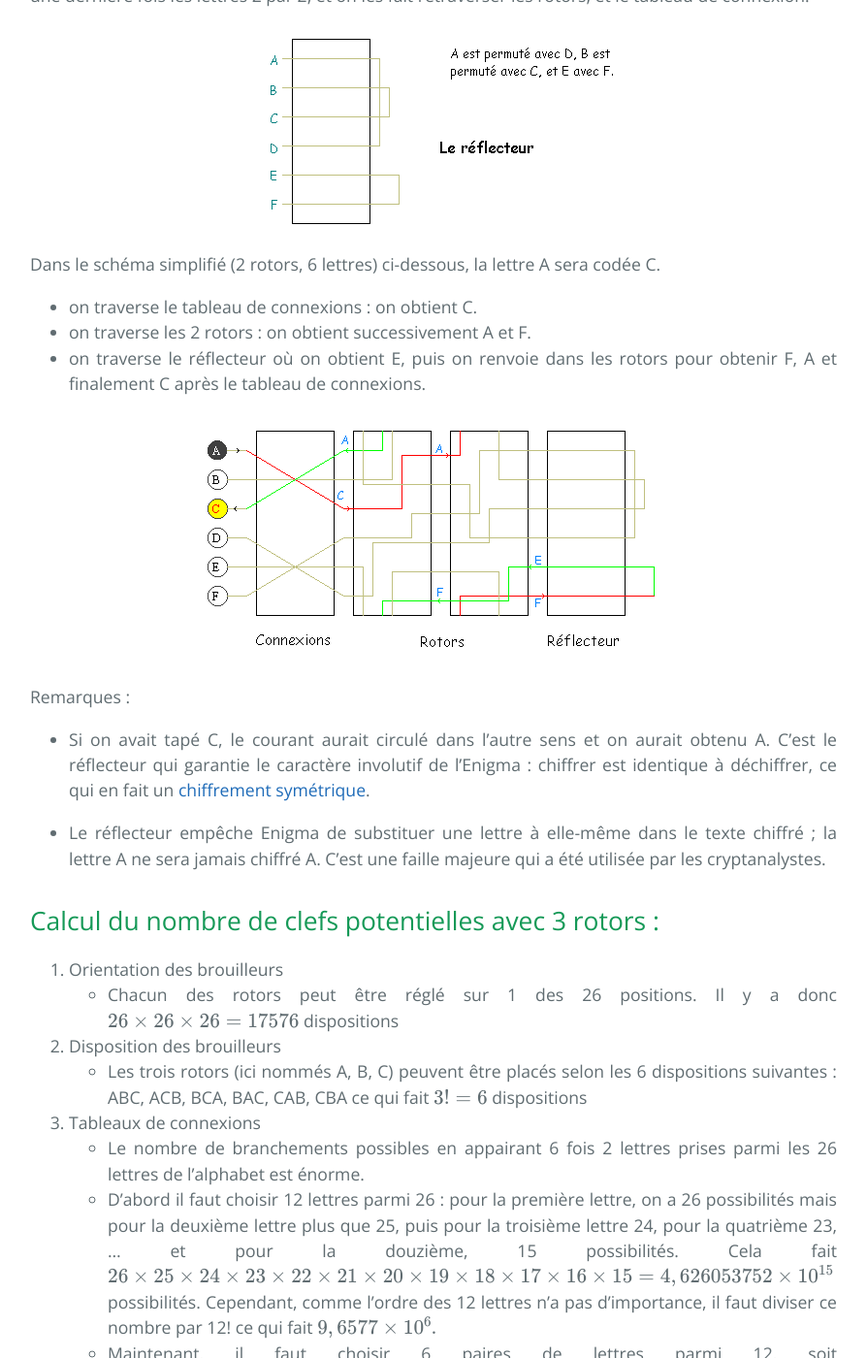
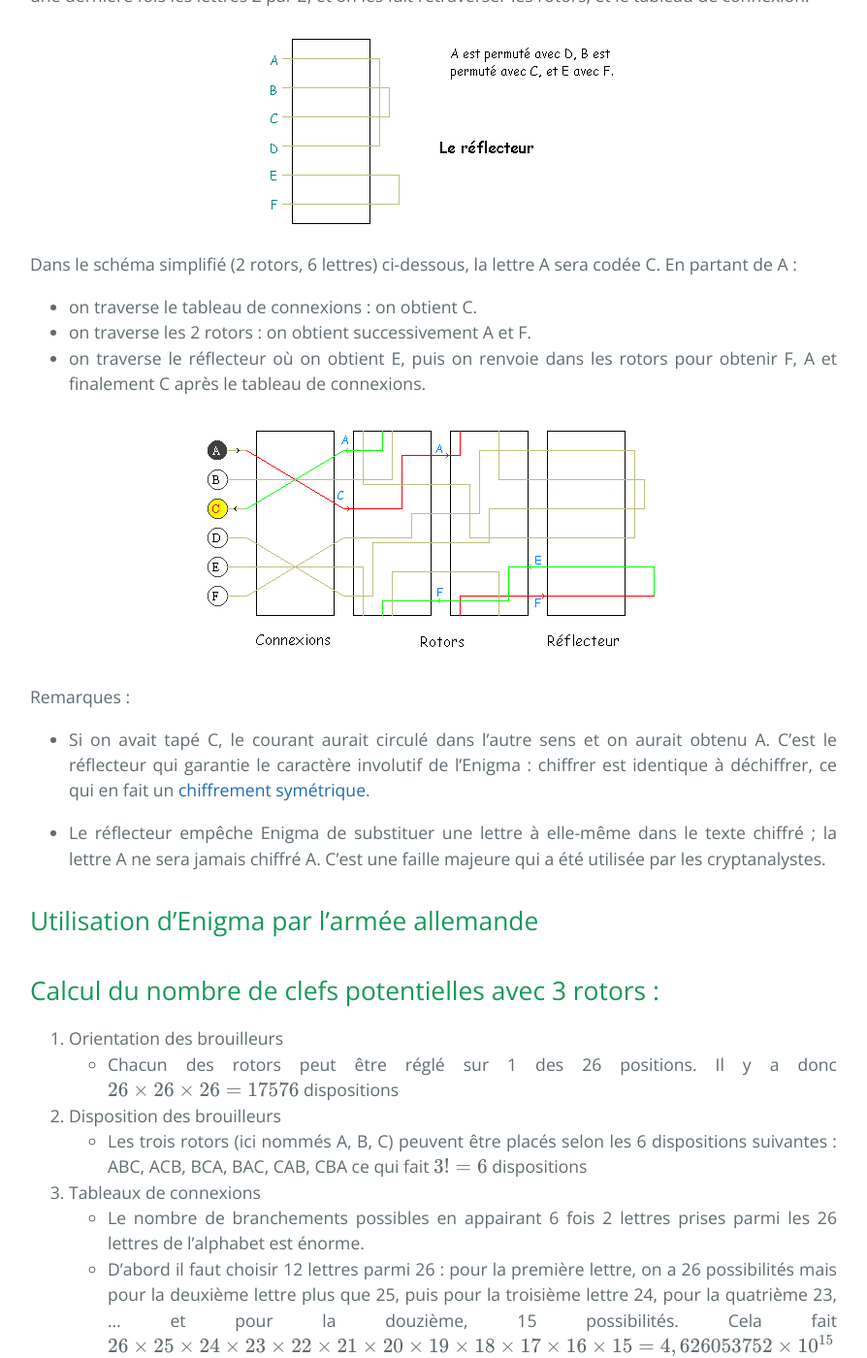
Before and after one commit to SamuelGallay/CryptoTPE, a Jekyll site: the page built from pages/3_Guerres/3_fonctionnement.md, in a window 1280 px wide and 1400 px high, scrolled down 2945 px. Shown: the whole window at 97% size, without its empty margins (193-1087 px from the left). Built offline with Jekyll 4.4.1, drawn with Linux system fonts in a browser that asks for light colours; our own code applies the rules of GitHub Pages for plain Markdown files; formulas are drawn with MathJax 3.

Commit message:
Update 3_fonctionnement.md

```diff
--- a/pages/3_Guerres/3_fonctionnement.md
+++ b/pages/3_Guerres/3_fonctionnement.md
@@ -41,7 +41,7 @@
 
 <img src="{{ "/assets/3_Guerres/reflecteur.png" | relative_url }}" alt="Enigma3" style="margin: 0 auto;display: block;"/>
 
-Dans le schéma simplifié (2 rotors, 6 lettres) ci-dessous, la lettre A sera codée C.
+Dans le schéma simplifié (2 rotors, 6 lettres) ci-dessous, la lettre A sera codée C. En partant de A :
 * on traverse le tableau de connexions : on obtient C.
 * on traverse les 2 rotors : on obtient successivement A et F.
 * on traverse le réflecteur où on obtient E, puis on renvoie dans les rotors pour obtenir F, A et finalement C après le tableau de connexions.
@@ -53,6 +53,8 @@
 * Si on avait tapé C, le courant aurait circulé dans l'autre sens et on aurait obtenu A. C'est le réflecteur qui garantie le caractère involutif de l'Enigma : chiffrer est identique à déchiffrer, ce qui en fait un [chiffrement symétrique]({{ "/glossaire/" | relative_url }}).
 
 * Le réflecteur empêche Enigma de substituer une lettre à elle-même dans le texte chiffré ; la lettre A ne sera jamais chiffré A. C'est une faille majeure qui a été utilisée par les cryptanalystes.
+
+## Utilisation d'Enigma par l'armée allemande
 
 ## Calcul du nombre de clefs potentielles avec 3 rotors :
 
```
